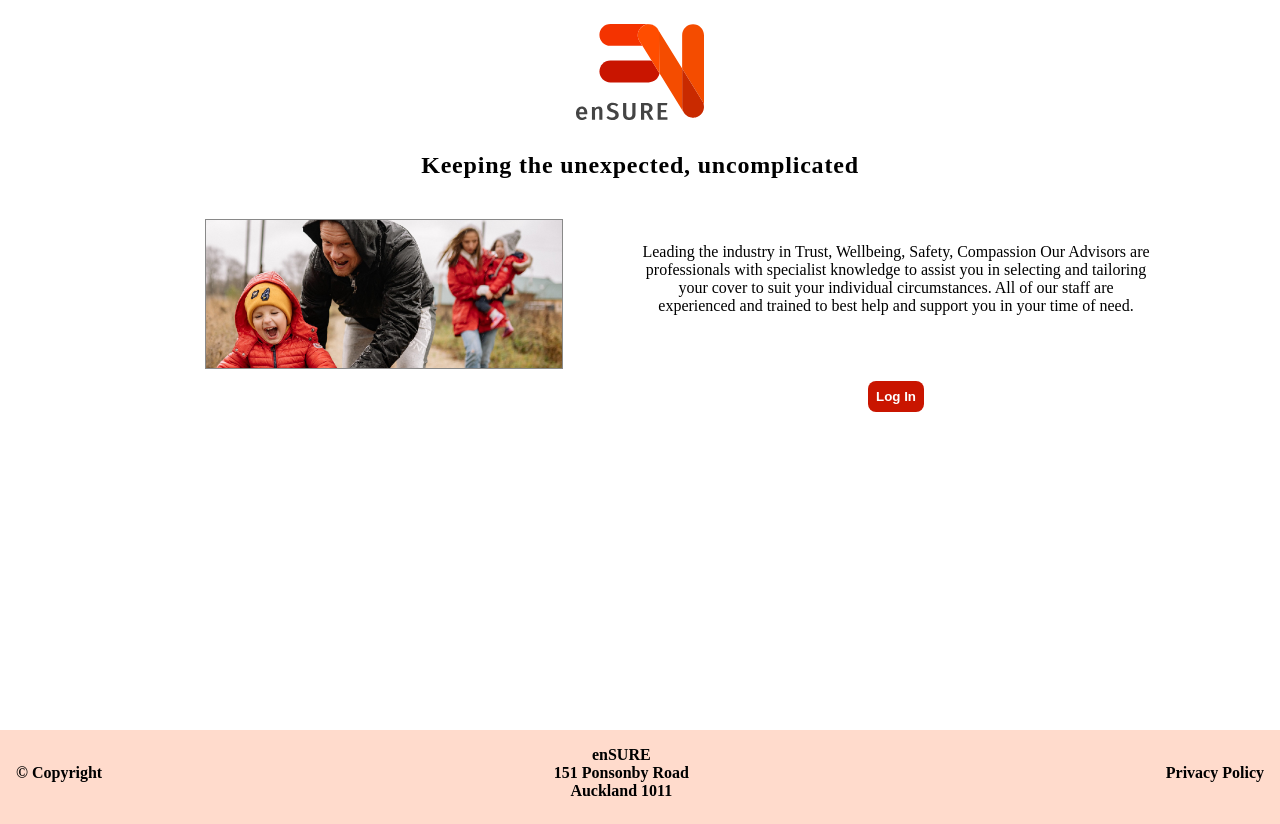
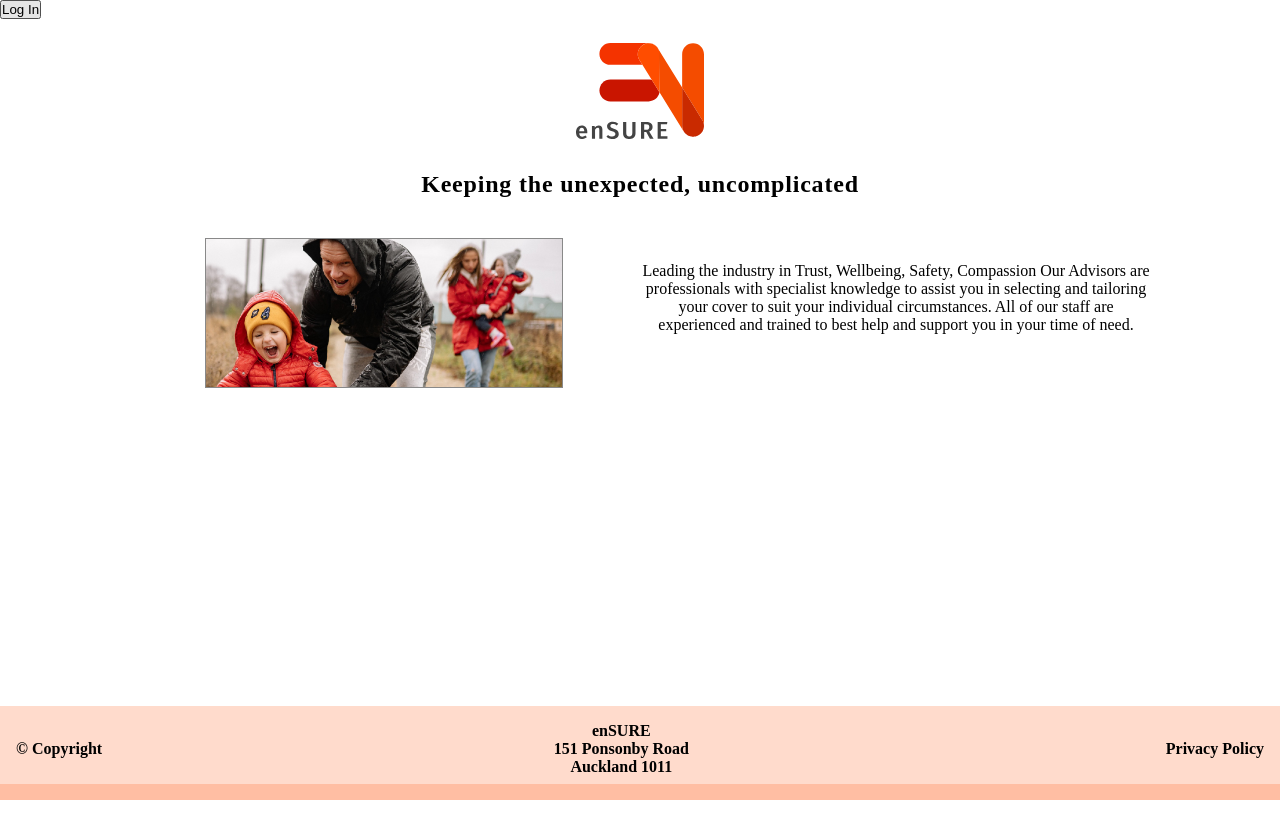
Before and after one commit to oliverEddy/claims-form, a React (Create React App) app in the folder client/: page / in a window 1280 px wide. After the commit the page ends 800 px from the top, so only its background shows below. Built offline with nearby package versions, Linux system fonts and the light colour scheme; no server answers.

Commit message:
adds auth0 functionality to the front end. Deanna to check the log in bug

```diff
--- a/client/src/App.js
+++ b/client/src/App.js
@@ -13,22 +13,30 @@ import Privacy from "./components/Privacy";
 import Homepage from "./components/Homepage";
 import Claims from "./components/Claims";
 import Claim from "./components/Claim";
+import { NavBarButtons } from "./components/nav-bar-buttons";
+import { AuthenticationGuard } from "./components/authentication-guard";
 
 function App() {
   return (
     <>
-      {/* <div>
-      <LogInButton />
-    </div> */}
       <div className="container">
-        <img className="logo-img" src={logo} alt="ensure logo" />
+        <div className="header">
+          <NavBarButtons />
+          <img className="logo-img" src={logo} alt="ensure logo" />
+        </div>
         <Routes>
-        <Route exact path="/" element={<Homepage />} />
+          <Route exact path="/" element={<Homepage />} />
+
           <Route exact path="/privacy-policy" element={<Privacy />}></Route>
-          <Route exact path="/claims" element={<Claims />}></Route>
-          <Route exact path="/claims/:id" element={<Claim />}></Route>
-          <Route exact path="/claims-form" element={<InputForm />}></Route>
+
+          <Route path="/claims" element={<AuthenticationGuard component={Claims} /> } />
+
+          <Route path="/claims/:id" element={<AuthenticationGuard component={Claim} /> } />
+
+          <Route path="/claims-form" element={<AuthenticationGuard component={InputForm} />} />
         </Routes>
+      </div>
+      <div className="footer">
         <Footer />
       </div>
     </>
--- /dev/null
+++ b/client/src/auth/Auth0ProviderWithHistory.js
@@ -0,0 +1,32 @@
+import { Auth0Provider } from "@auth0/auth0-react";
+import React from "react";
+import { useNavigate } from "react-router-dom";
+
+export const Auth0ProviderWithHistory = ({ children }) => {
+  const history = useNavigate();
+
+  const domain = process.env.REACT_APP_AUTH0_DOMAIN;
+  const clientId = process.env.REACT_APP_AUTH0_CLIENT_ID;
+  const redirectUri = process.env.REACT_APP_AUTH0_CALLBACK_URL;
+
+  const onRedirectCallback = (appState) => {
+    history.push(appState?.returnTo || window.location.pathname);
+  };
+
+  if (!(domain && clientId)) {
+    return null;
+  }
+
+  return (
+    <Auth0Provider
+      domain={domain}
+      clientId={clientId}
+      authorizationParams={{
+        redirect_uri: redirectUri,
+      }}
+      onRedirectCallback={onRedirectCallback}
+    >
+      {children}
+    </Auth0Provider>
+  );
+};
--- a/client/src/components/Homepage.js
+++ b/client/src/components/Homepage.js
@@ -1,9 +1,10 @@
 import "./Homepage.css";
-import LogInButton from "./LogInButton";
+
 // import homeImg from "./ensure-logo.svg";
 
 const Homepage = () => {
   return (
+
     <>
       <h1>Keeping the unexpected, uncomplicated</h1>
       <div className="home-container">
@@ -20,8 +21,7 @@ const Homepage = () => {
           circumstances. All of our staff are experienced and trained to best
           help and support you in your time of need.
         </p>
-        <button className="login-button">{LogInButton}Log In</button>
-      </div>
+        </div>
     </>
   );
 };
--- /dev/null
+++ b/client/src/components/authentication-guard.js
@@ -0,0 +1,15 @@
+import { withAuthenticationRequired } from "@auth0/auth0-react";
+import React from "react";
+
+
+export const AuthenticationGuard = ({ component }) => {
+  const Component = withAuthenticationRequired(component, {
+    onRedirecting: () => (
+      <div className="page-layout">
+        <p>Loading.....</p>
+      </div>
+    ),
+  });
+
+  return <Component />;
+};
--- /dev/null
+++ b/client/src/components/buttons/login-button.js
@@ -0,0 +1,20 @@
+import { useAuth0 } from "@auth0/auth0-react";
+import React from "react";
+
+export const LoginButton = () => {
+  const { loginWithRedirect } = useAuth0();
+
+  const handleLogin = async () => {
+    await loginWithRedirect({
+      appState: {
+        returnTo: "/",
+      },
+    });
+  };
+
+  return (
+    <button className="button__login" onClick={handleLogin}>
+      Log In
+    </button>
+  );
+};
--- /dev/null
+++ b/client/src/components/buttons/logout-button.js
@@ -0,0 +1,20 @@
+import { useAuth0 } from "@auth0/auth0-react";
+import React from "react";
+
+export const LogoutButton = () => {
+  const { logout } = useAuth0();
+
+  const handleLogout = () => {
+    logout({
+      logoutParams: {
+        returnTo: window.location.origin,
+      },
+    });
+  };
+
+  return (
+    <button className="button__logout" onClick={handleLogout}>
+      Log Out
+    </button>
+  );
+};
--- /dev/null
+++ b/client/src/components/nav-bar-buttons.js
@@ -0,0 +1,23 @@
+import { useAuth0 } from "@auth0/auth0-react";
+import React from "react";
+import { LoginButton } from "../components/buttons/login-button";
+import { LogoutButton } from "../components/buttons/logout-button";
+
+export const NavBarButtons = () => {
+  const { isAuthenticated } = useAuth0();
+
+  return (
+    <div className="nav-bar__buttons">
+      {!isAuthenticated && (
+        <>
+          <LoginButton />
+        </>
+      )}
+      {isAuthenticated && (
+        <>
+          <LogoutButton />
+        </>
+      )}
+    </div>
+  );
+};
--- a/client/src/index.js
+++ b/client/src/index.js
@@ -3,19 +3,14 @@ import ReactDOM from "react-dom";
 import { BrowserRouter } from "react-router-dom";
 import "./index.css";
 import App from "./App";
-import { Auth0Provider } from "@auth0/auth0-react";
+import { Auth0ProviderWithHistory } from "./auth/Auth0ProviderWithHistory";
+
 
 ReactDOM.render(
   <BrowserRouter>
-    <Auth0Provider
-      domain="dev-8a2dkllk1a5kywvs.us.auth0.com"
-      clientId="5t4DumpdQbXOHHn90VVcvmk0m1NLDCSA"
-      authorizationParams={{
-        redirect_uri: window.location.origin,
-      }}
-    >
+    <Auth0ProviderWithHistory>
       <App />
-    </Auth0Provider>
+    </Auth0ProviderWithHistory>
   </BrowserRouter>,
   document.getElementById("root")
 );
```
Also changed, not shown: 2 other files (tests, documents, lock files or other folders).
